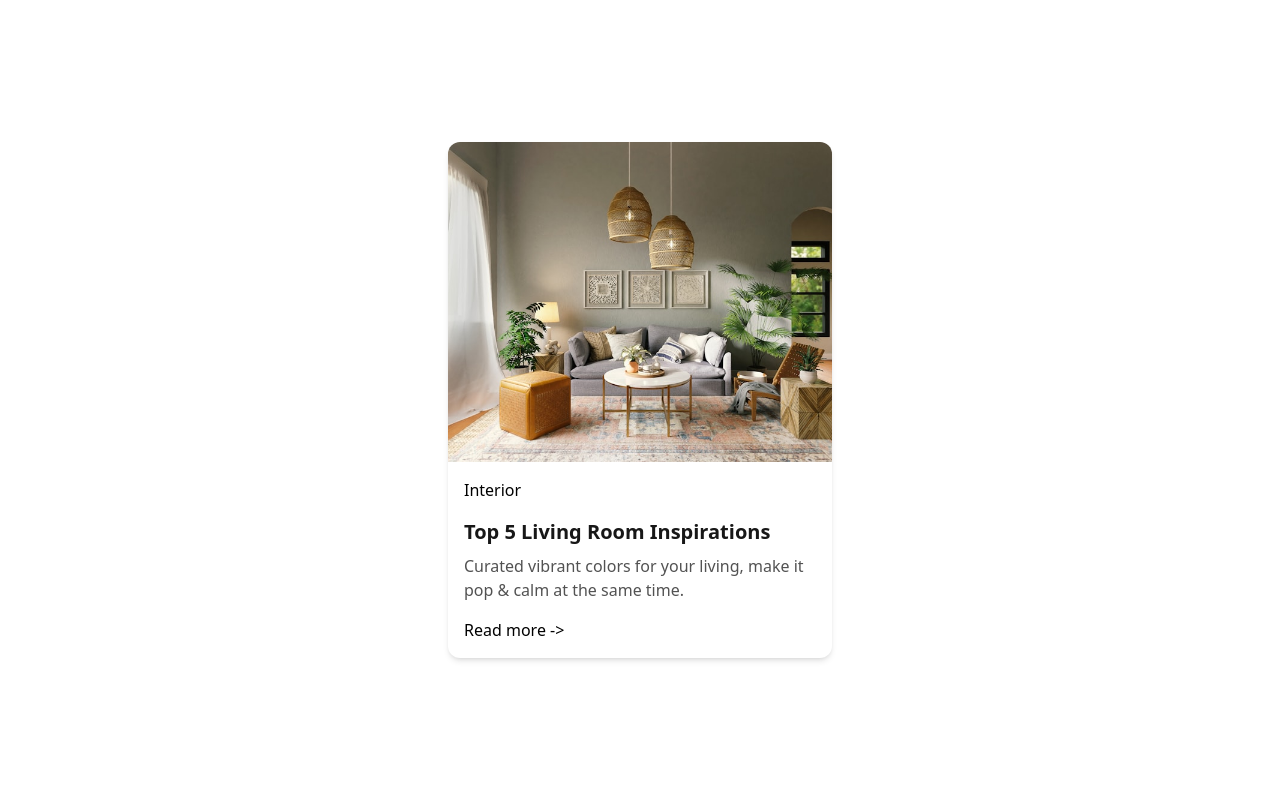
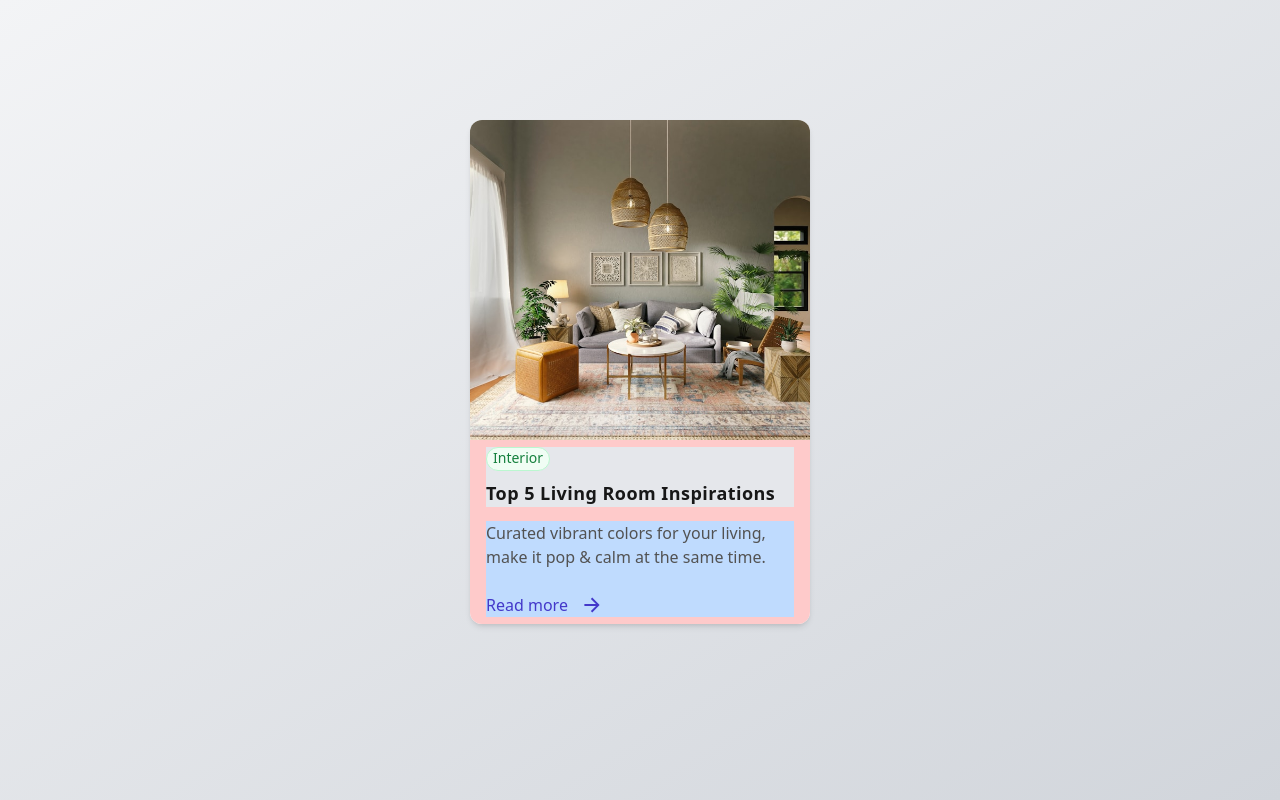
Before and after one commit to guizzettic/blog-card, a React (Vite) app: page / in a window 1280 px wide. Built offline with nearby package versions, Linux system fonts and the light colour scheme.

Commit message:
updated styling on blog card

```diff
--- a/src/App.tsx
+++ b/src/App.tsx
@@ -1,5 +1,5 @@
 import "./index.css";
-import BlogCard from "./BlogCard";
+import React, { Suspense } from "react";
 import image from "./assets/spacejoy-YqFz7UMm8qE-unsplash.jpg";
 
 const Card = {
@@ -11,9 +11,12 @@ const Card = {
   link: "https://www.google.com",
 };
 
+const BlogCard = React.lazy(() => import("./BlogCard"));
+
 function App() {
   return (
-    <div className="flex flex-col items-center min-h-screen bg-gradient-to-br from-gray-light to-gray-medium p-4 sm:bg-gradient-to-r sm:from-gray-light sm:to-gray-medium">
+    <div className="flex h-screen w-screen justify-center bg-gradient-to-br from-gray-100 to-gray-300 p-4 pt-[120px]">
+      <Suspense fallback={<div>Loading...</div>}>
         <BlogCard
           img={Card.img}
           label={Card.label}
@@ -21,6 +24,7 @@ function App() {
           message={Card.message}
           link={Card.link}
         />
+      </Suspense>
     </div>
   );
 }
--- a/src/BlogCard.tsx
+++ b/src/BlogCard.tsx
@@ -1,4 +1,5 @@
 import React from "react";
+import VectorArrow from "./assets/Vectorarrow.svg";
 
 interface BlogCardProps {
   img: string;
@@ -16,19 +17,41 @@ const BlogCard: React.FC<BlogCardProps> = ({
   link,
 }) => {
   return (
-    //     <div className="mt-0 sm:mt-20 md:mt-40">
-    // </div>
-    <div className="max-w-sm mt-20 md:m-auto bg-white rounded-xl shadow-md overflow-hidden md:max-w-sm">
-      <img className="h-80 w-full object-cover" src={img} alt="article image" />
-      <div className="p-4">
-        <div className="label mb-4">{label}</div>
-        <h3 className="text-neutral-900 text-lg md:text-xl font-bold mb-2">
-          {title}
-        </h3>
-        <p className="text-neutral-600 text-base mb-4">{message}</p>
-        <a href={link} className={link ? "btn-normal" : "btn-disabled"}>
-          Read more {"->"}
-        </a>
+    <div className="flex h-auto max-h-[504px] w-auto max-w-[340px] flex-col justify-between overflow-hidden rounded-xl bg-white shadow-md">
+      <img
+        className="h-80 w-full object-cover"
+        src={img}
+        alt="Interior design inspiration"
+        loading="lazy"
+      />
+
+      <div
+        className="flex h-full w-full flex-col justify-around bg-red-200 px-4"
+        role="contentinfo"
+      >
+        <div className="flex h-[60px] flex-col justify-between bg-gray-200">
+          <p className="inline-block h-6 w-16 rounded-xl border border-green-200 bg-green-50 text-center text-sm text-green-700">
+            {label}
+          </p>
+          <h3 className="text-lg font-semibold tracking-wide text-neutral-900">
+            {title}
+          </h3>
+        </div>
+        <div className="flex h-[96px] flex-col justify-between bg-blue-200">
+          <p className="text-neutral-600">{message}</p>
+          <div className="flex w-[114px] items-center justify-between">
+            <a
+              href={link}
+              className="bg-transparent text-indigo-700 hover:text-indigo-500"
+              role="button"
+              aria-label="Read more about Top 5 Living Room Inspirations"
+              tabIndex={0}
+            >
+              Read more
+            </a>
+            <img src={VectorArrow} className="size-4" />
+          </div>
+        </div>
       </div>
     </div>
   );
```
Also changed, not shown: src/assets/Vectorarrow.svg (added). Lines whose indentation alone changed are shown as unchanged.
